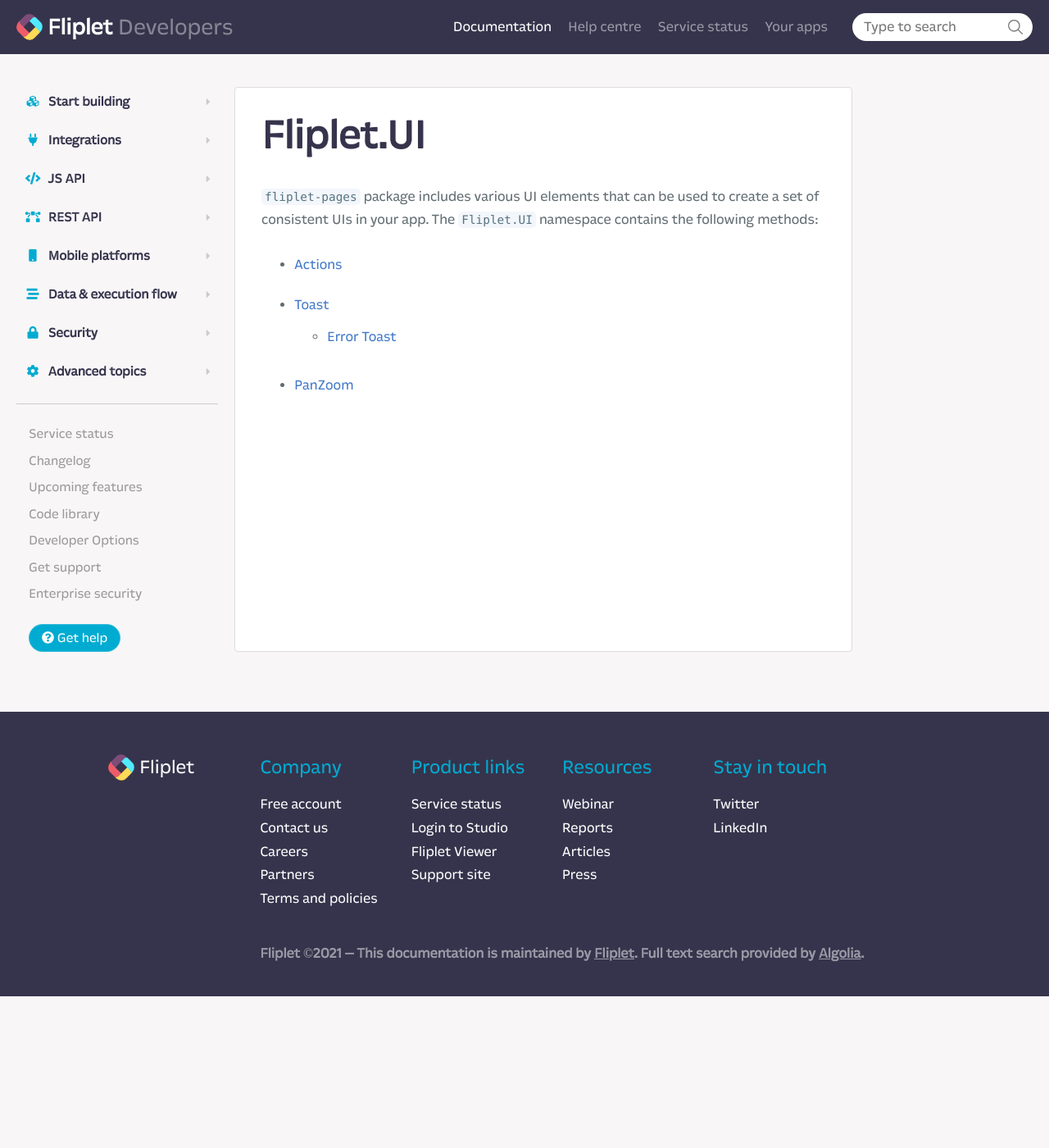
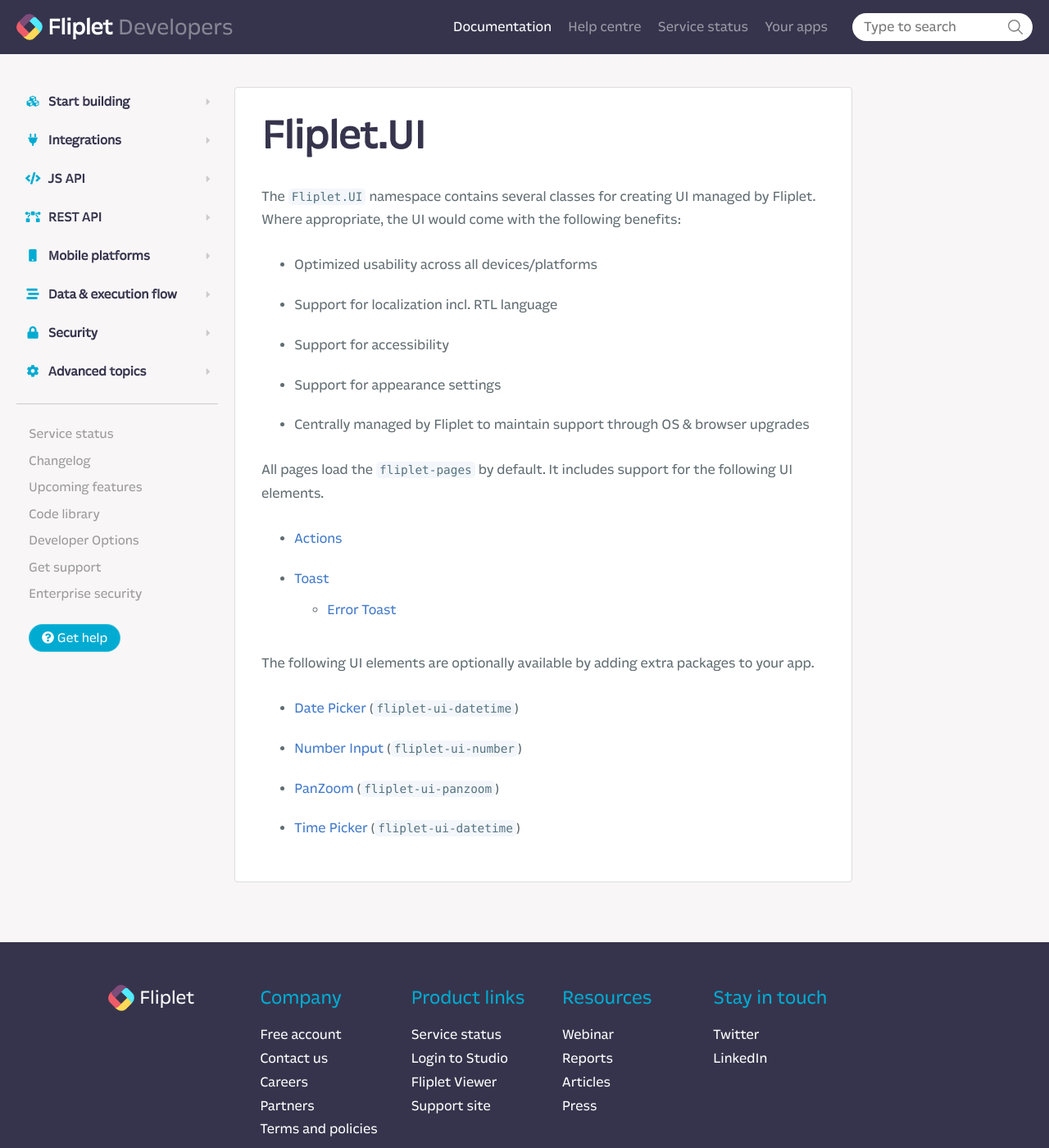
Before and after one commit to Fliplet/fliplet-cli, a Jekyll site: the page built from docs/API/fliplet-ui.md, in a window 1280 px wide and 1400 px high. Shown: the whole window at 82% size. Built offline with Jekyll 4.4.1, drawn with Linux system fonts in a browser that asks for light colours; nearby versions of some CDN libraries; our own code applies the rules of GitHub Pages for plain Markdown files; library files that are not in the unit come from our copies; comment, search, counter and statistics services are not loaded; a style sheet for code colours, icons or effects is not loaded.

Commit message:
Adds docs for date/time picker and number input

```diff
--- a/docs/API/fliplet-ui.md
+++ b/docs/API/fliplet-ui.md
@@ -1,8 +1,22 @@
 # `Fliplet.UI`
 
-`fliplet-pages` package includes various UI elements that can be used to create a set of consistent UIs in your app. The `Fliplet.UI` namespace contains the following methods:
+The `Fliplet.UI` namespace contains several classes for creating UI managed by Fliplet. Where appropriate, the UI would come with the following benefits:
 
-* [Actions](fliplet-ui-actions.md)
-* [Toast](fliplet-ui-toast.md)
-   * [Error Toast](fliplet-ui-toast-error.md)
-* [PanZoom](fliplet-ui-panzoom.md)
+  - Optimized usability across all devices/platforms
+  - Support for localization incl. RTL language
+  - Support for accessibility
+  - Support for appearance settings
+  - Centrally managed by Fliplet to maintain support through OS & browser upgrades
+
+All pages load the `fliplet-pages` by default. It includes support for the following UI elements.
+
+  - [Actions](fliplet-ui-actions.md)
+  - [Toast](fliplet-ui-toast.md)
+    - [Error Toast](fliplet-ui-toast-error.md)
+
+The following UI elements are optionally available by adding extra packages to your app.
+
+  - [Date Picker](fliplet-ui-datepicker.md) (`fliplet-ui-datetime`)
+  - [Number Input](fliplet-ui-number.md) (`fliplet-ui-number`)
+  - [PanZoom](fliplet-ui-panzoom.md) (`fliplet-ui-panzoom`)
+  - [Time Picker](fliplet-ui-timepicker.md) (`fliplet-ui-datetime`)
```
Also changed, not shown: docs/API-Documentation.md (+1 -1 lines), docs/API/fliplet-ui-datepicker.md (added, +105 -0 lines), docs/API/fliplet-ui-number.md (added, +102 -0 lines), docs/API/fliplet-ui-timepicker.md (added, +105 -0 lines), docs/API/fliplet-ui-toast.md (+1 -1 lines).
